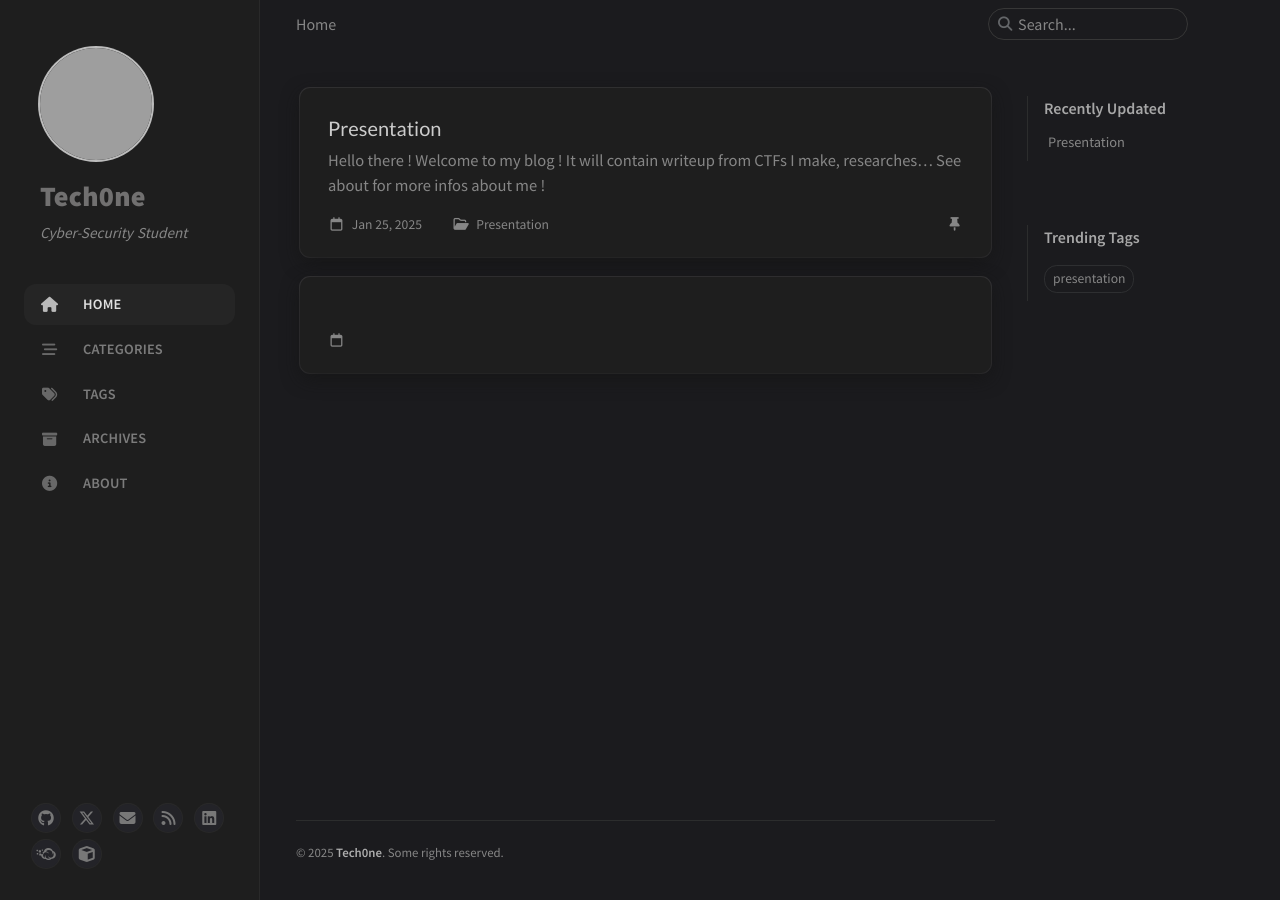
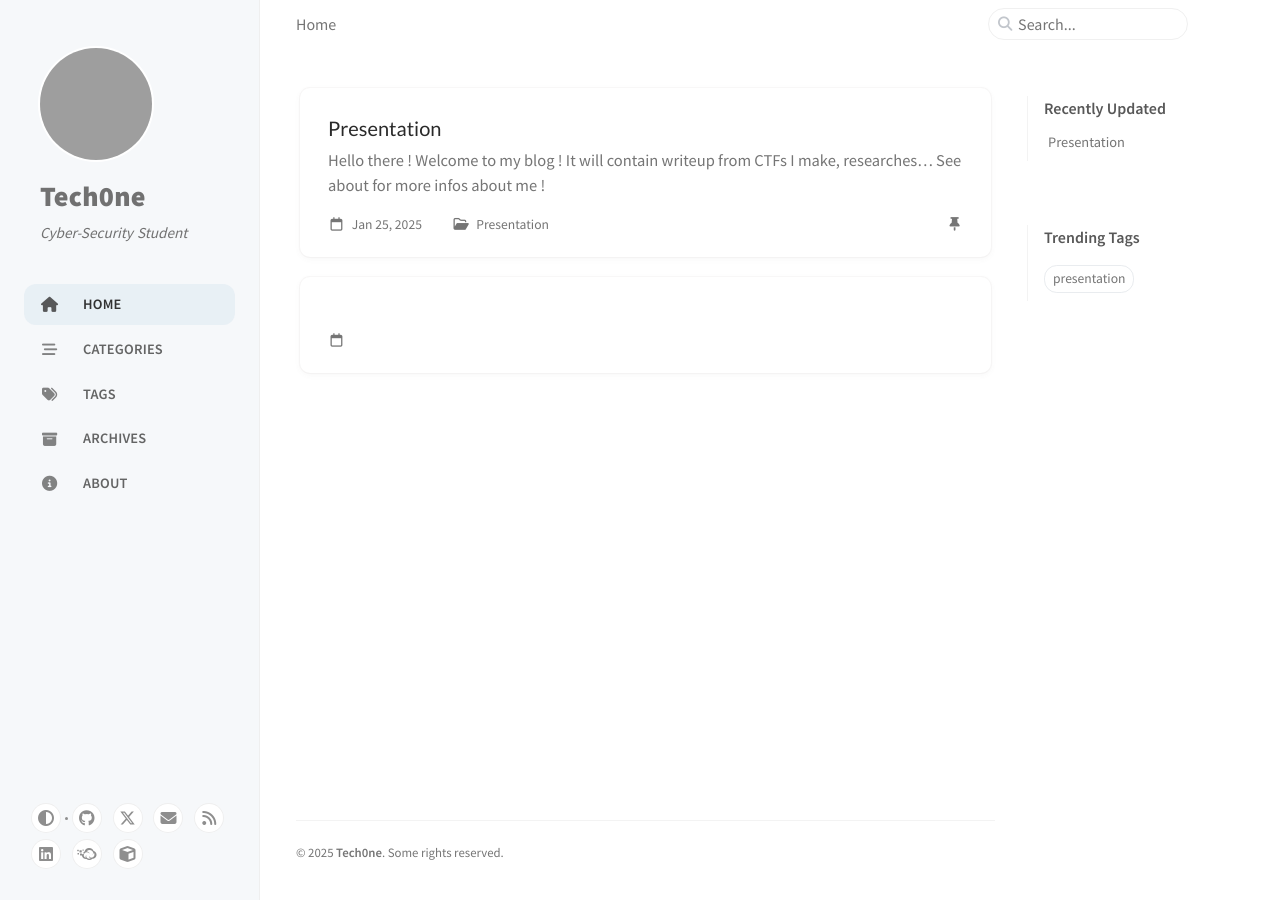
Before and after one commit to gamezilla19/gamezilla19.github.io, a Jekyll site: the page built from index.html, in a window 1280 px wide. Built offline with Jekyll 4.4.1, drawn with Linux system fonts in a browser that asks for light colours; cached includes are drawn as plain includes; grey boxes are pictures that could not be loaded.

Commit message:
[+] Added theme switching

```diff
--- a/_config.yml
+++ b/_config.yml
@@ -56,7 +56,7 @@ analytics:
 pageviews:
   provider:
 
-theme_mode: "dark"
+theme_mode:
 
 cdn:
 
```
